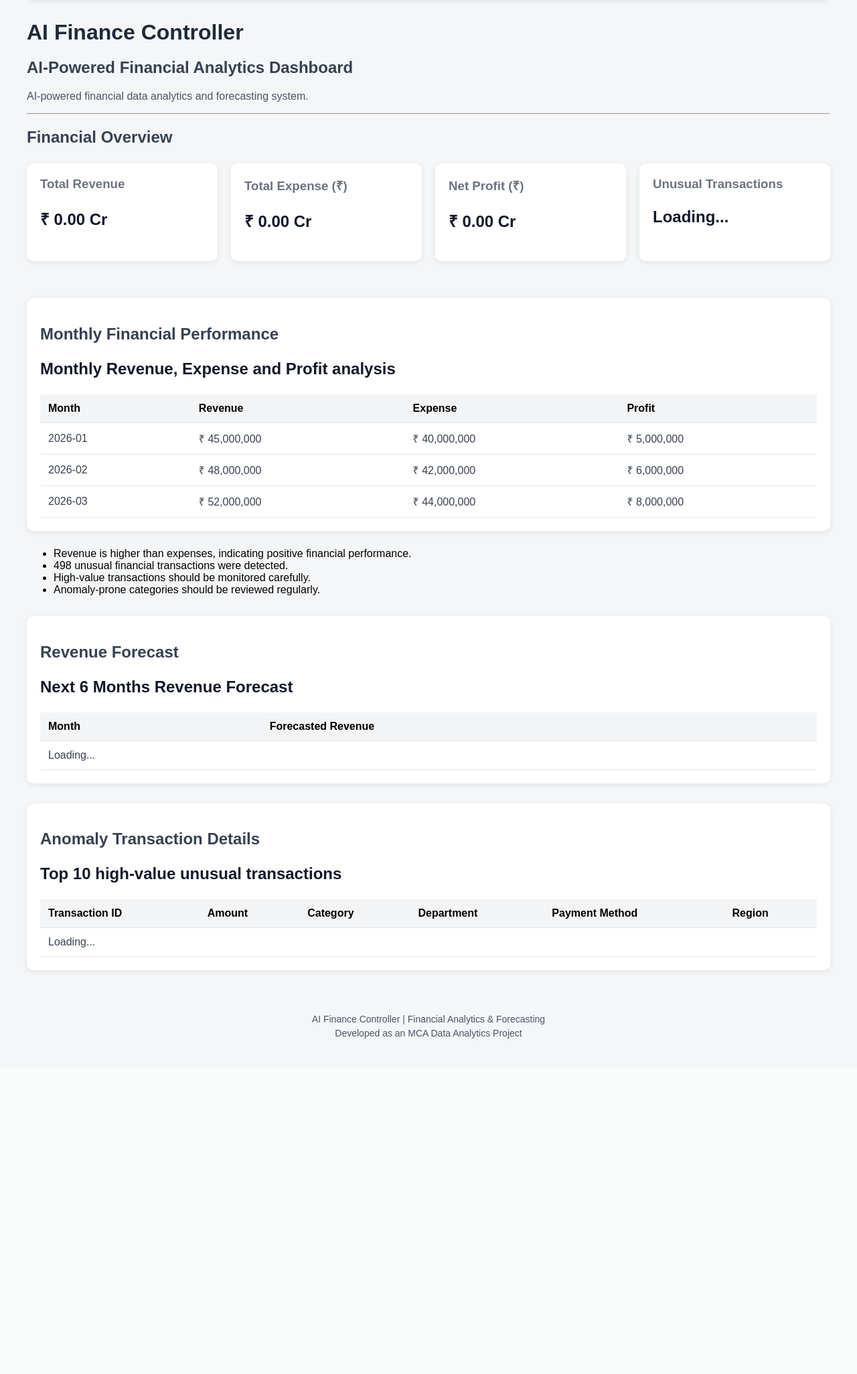
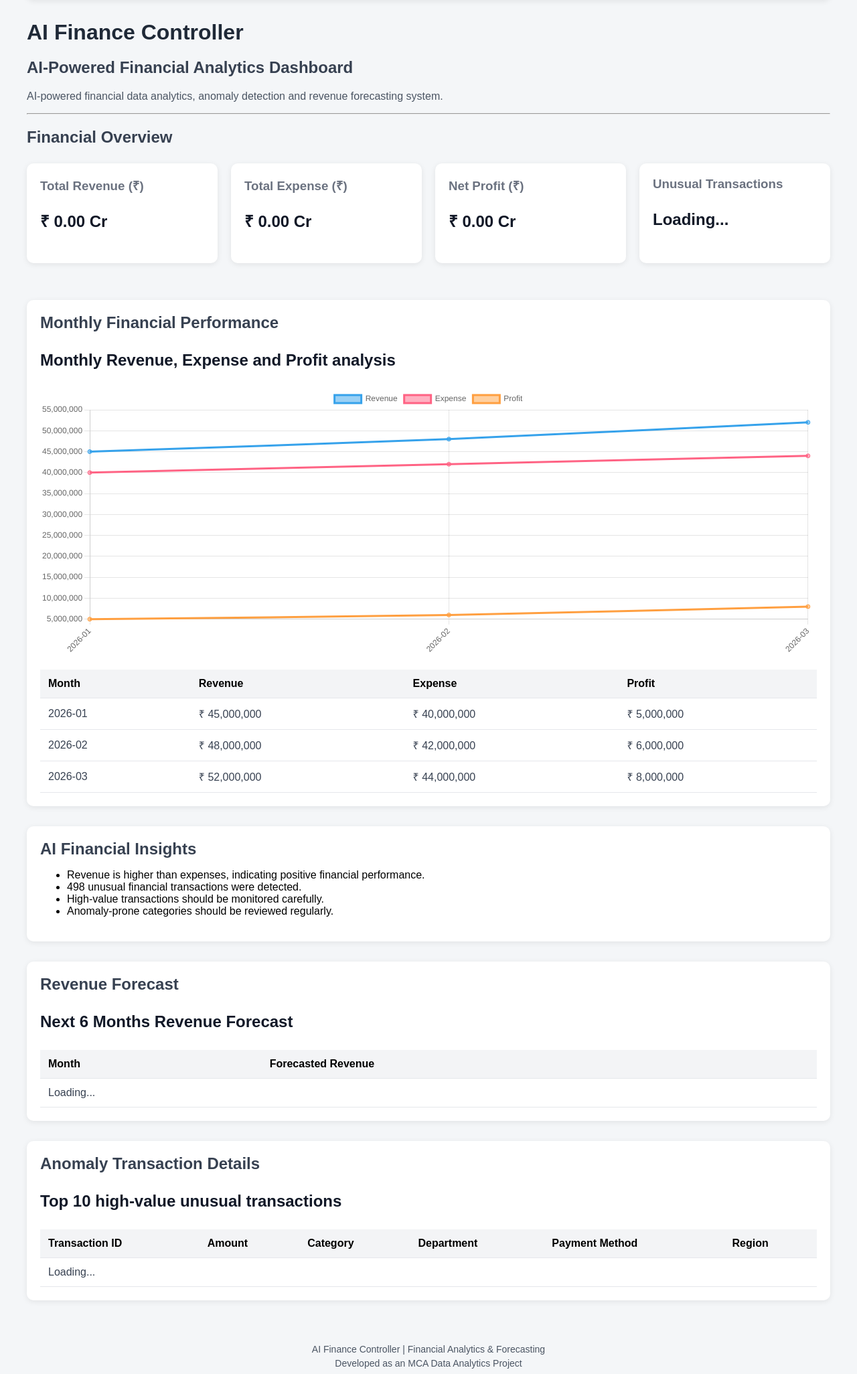
Before and after one commit to Adiii220/ai-finance-controller, a Flask app: page / in a window 1280 px wide. Shown: the part 73-2125 px from the top of the page at 67% size. Before the commit the page ends 1624 px from the top, so only its background shows below. Run offline with Flask 3, Linux system fonts and the light colour scheme; data that the repository does not hold is empty.

Commit message:
Improve Flask dashboard UI and charts

```diff
--- a/app/static/style.css
+++ b/app/static/style.css
@@ -147,3 +147,20 @@ html {
 .footer p {
     margin: 5px 0;
 }
+#monthlyChart {
+    max-height: 400px;
+    margin-top: 20px;
+}
+#monthlyChart {
+    width: 100%;
+    max-height: 400px;
+    margin-top: 20px;
+}
+.card h2 {
+    margin-top: 0;
+    margin-bottom: 10px;
+}
+
+.card p {
+    line-height: 1.5;
+}
--- a/app/templates/index.html
+++ b/app/templates/index.html
@@ -1,17 +1,28 @@
 <!DOCTYPE html>
 <html lang="en">
+
 <head>
     <meta charset="UTF-8">
     <meta name="viewport" content="width=device-width, initial-scale=1.0">
+
     <title>AI Finance Controller</title>
-    <link rel="stylesheet" href="{{ url_for('static', filename='style.css') }}">
+
+    <link rel="stylesheet"
+          href="{{ url_for('static', filename='style.css') }}">
+
+    <script src="https://cdn.jsdelivr.net/npm/chart.js"></script>
 </head>
 
 <body>
+
 <div class="dashboard">
-   <div>
+
+    <!-- NAVBAR -->
     <nav class="navbar">
-    <div class="logo">AI Finance Controller</div>
+
+        <div class="logo">
+            AI Finance Controller
+        </div>
 
         <div class="nav-links">
             <a href="/">Dashboard</a>
@@ -20,19 +31,34 @@
             <a href="#forecast">Forecast</a>
             <a href="#anomalies">Anomalies</a>
         </div>
+
     </nav>
+
+
+    <!-- HEADER -->
+    <div>
+
         <h1>AI Finance Controller</h1>
 
         <h2>AI-Powered Financial Analytics Dashboard</h2>
 
-    <p>AI-powered financial data analytics and forecasting system.</p>
+        <p>
+            AI-powered financial data analytics, anomaly detection
+            and revenue forecasting system.
+        </p>
 
         <hr>
-    <div>
+
+    </div>
+
+
+    <!-- FINANCIAL OVERVIEW -->
     <h2>Financial Overview</h2>
+
     <div class="cards">
+
         <div class="card">
-        <h3>Total Revenue</h3>
+            <h3>Total Revenue (₹)</h3>
             <p id="revenue">Loading...</p>
         </div>
 
@@ -50,15 +76,23 @@
             <h3>Unusual Transactions</h3>
             <p id="anomalies">Loading...</p>
         </div>
+
     </div>
+
+
+    <!-- MONTHLY ANALYSIS -->
     <div class="card" id="monthly" style="margin-top: 30px;">
+
         <h2>Monthly Financial Performance</h2>
 
         <p>
             Monthly Revenue, Expense and Profit analysis
         </p>
 
+        <canvas id="monthlyChart"></canvas>
+
         <table>
+
             <thead>
                 <tr>
                     <th>Month</th>
@@ -69,24 +103,43 @@
             </thead>
 
             <tbody id="monthly-data">
+
                 <tr>
                     <td colspan="4">Loading...</td>
                 </tr>
+
             </tbody>
+
         </table>
+
     </div>
 
 
-    <ul id="insights">
+    <!-- AI INSIGHTS -->
+    <div class="card" id="insights" style="margin-top: 30px;">
+
+        <h2>AI Financial Insights</h2>
+
+        <ul id="insights-list">
+
             <li>Loading financial insights...</li>
+
         </ul>
+
     </div>
+
+
+    <!-- REVENUE FORECAST -->
     <div class="card" id="forecast" style="margin-top: 30px;">
+
         <h2>Revenue Forecast</h2>
 
-    <p>Next 6 Months Revenue Forecast</p>
+        <p>
+            Next 6 Months Revenue Forecast
+        </p>
 
         <table>
+
             <thead>
                 <tr>
                     <th>Month</th>
@@ -95,19 +148,31 @@
             </thead>
 
             <tbody id="forecast-data">
+
                 <tr>
                     <td colspan="2">Loading...</td>
                 </tr>
+
             </tbody>
+
         </table>
+
     </div>
+
+
+    <!-- ANOMALY DETAILS -->
     <div class="card" id="anomalies" style="margin-top: 30px;">
+
         <h2>Anomaly Transaction Details</h2>
 
-    <p>Top 10 high-value unusual transactions</p>
+        <p>
+            Top 10 high-value unusual transactions
+        </p>
 
         <table>
+
             <thead>
+
                 <tr>
                     <th>Transaction ID</th>
                     <th>Amount</th>
@@ -116,117 +181,317 @@
                     <th>Payment Method</th>
                     <th>Region</th>
                 </tr>
+
             </thead>
 
             <tbody id="anomaly-details">
+
                 <tr>
                     <td colspan="6">Loading...</td>
                 </tr>
+
             </tbody>
+
         </table>
+
     </div>
+
+
+    <!-- FOOTER -->
+    <footer class="footer">
+
+        <p>
+            AI Finance Controller | Financial Analytics & Forecasting
+        </p>
+
+        <p>
+            Developed as an MCA Data Analytics Project
+        </p>
+
+    </footer>
+
 </div>
-</div>
-</div>
+
+
+<!-- JAVASCRIPT -->
 <script>
+
+    // =========================
+    // FINANCIAL SUMMARY
+    // =========================
+
     fetch("/api/summary")
+
         .then(response => response.json())
+
         .then(data => {
+
             document.getElementById("revenue").textContent =
-                "₹ " + (data.total_revenue / 10000000).toFixed(2) + " Cr";
+                "₹ " +
+                (data.total_revenue / 10000000).toFixed(2) +
+                " Cr";
 
             document.getElementById("expense").textContent =
-                "₹ " + (data.total_expense / 10000000).toFixed(2) + " Cr";
+                "₹ " +
+                (data.total_expense / 10000000).toFixed(2) +
+                " Cr";
 
             document.getElementById("profit").textContent =
-                "₹ " + (data.total_revenue / 10000000).toFixed(2) + " Cr";
+                "₹ " +
+                (data.net_profit / 10000000).toFixed(2) +
+                " Cr";
+
         });
 
+
+    // =========================
+    // ANOMALIES COUNT
+    // =========================
+
     fetch("/api/anomalies")
+
         .then(response => response.json())
+
         .then(data => {
+
             document.getElementById("anomalies").textContent =
                 data.total_anomalies.toLocaleString();
+
         });
+
+
+    // =========================
+    // MONTHLY ANALYSIS + CHART
+    // =========================
+
     fetch("/api/monthly")
+
         .then(response => response.json())
+
         .then(data => {
-            const tableBody = document.getElementById("monthly-data");
+
+            const tableBody =
+                document.getElementById("monthly-data");
 
             tableBody.innerHTML = "";
 
+
+            // Monthly table
+
             data.data.forEach(row => {
-                const tr = document.createElement("tr");
+
+                const tr =
+                    document.createElement("tr");
 
                 tr.innerHTML = `
                     <td>${row.month}</td>
-                    <td>₹ ${row.revenue.toLocaleString()}</td>
-                    <td>₹ ${row.expense.toLocaleString()}</td>
-                    <td>₹ ${row.profit.toLocaleString()}</td>
+                    <td>₹ ${Number(row.revenue).toLocaleString()}</td>
+                    <td>₹ ${Number(row.expense).toLocaleString()}</td>
+                    <td>₹ ${Number(row.profit).toLocaleString()}</td>
                 `;
 
                 tableBody.appendChild(tr);
+
             });
+
+
+            // Monthly chart
+
+            const ctx =
+                document.getElementById("monthlyChart");
+
+
+            new Chart(ctx, {
+
+                type: "line",
+
+                data: {
+
+                    labels:
+                        data.data.map(row => row.month),
+
+                    datasets: [
+
+                        {
+                            label: "Revenue",
+
+                            data:
+                                data.data.map(
+                                    row => row.revenue
+                                ),
+
+                            tension: 0.3
+                        },
+
+                        {
+                            label: "Expense",
+
+                            data:
+                                data.data.map(
+                                    row => row.expense
+                                ),
+
+                            tension: 0.3
+                        },
+
+                        {
+                            label: "Profit",
+
+                            data:
+                                data.data.map(
+                                    row => row.profit
+                                ),
+
+                            tension: 0.3
+                        }
+
+                    ]
+
+                },
+
+                options: {
+
+                    responsive: true,
+
+                    maintainAspectRatio: true,
+
+                    scales: {
+
+                        x: {
+
+                            ticks: {
+
+                                maxRotation: 45,
+
+                                minRotation: 45
+
+                            }
+
+                        }
+
+                    }
+
+                }
+
             });
+
+        });
+
+
+    // =========================
+    // AI FINANCIAL INSIGHTS
+    // =========================
+
     fetch("/api/insights")
+
         .then(response => response.json())
+
         .then(data => {
-            const insightsList = document.getElementById("insights");
+
+            const insightsList =
+                document.getElementById("insights-list");
 
             insightsList.innerHTML = "";
 
+
             data.insights.forEach(insight => {
-                const li = document.createElement("li");
+
+                const li =
+                    document.createElement("li");
+
                 li.textContent = insight;
+
                 insightsList.appendChild(li);
+
             });
+
         });
+
+
+    // =========================
+    // REVENUE FORECAST
+    // =========================
+
     fetch("/api/forecast")
+
         .then(response => response.json())
+
         .then(data => {
-            const forecastTable = document.getElementById("forecast-data");
+
+            const forecastTable =
+                document.getElementById("forecast-data");
 
             forecastTable.innerHTML = "";
 
+
             data.forecast.forEach(row => {
-                const tr = document.createElement("tr");
+
+                const tr =
+                    document.createElement("tr");
 
                 tr.innerHTML = `
                     <td>${row.month}</td>
-                    <td>₹ ${Number(row.forecasted_revenue).toLocaleString()}</td>
+                    <td>
+                        ₹ ${Number(
+                            row.forecasted_revenue
+                        ).toLocaleString()}
+                    </td>
                 `;
 
                 forecastTable.appendChild(tr);
+
             });
+
         });
+
+
+    // =========================
+    // ANOMALY DETAILS
+    // =========================
+
     fetch("/api/anomaly-details")
+
         .then(response => response.json())
+
         .then(data => {
+
             const anomalyTable =
                 document.getElementById("anomaly-details");
 
             anomalyTable.innerHTML = "";
 
+
             data.anomalies.forEach(row => {
-                const tr = document.createElement("tr");
+
+                const tr =
+                    document.createElement("tr");
 
                 tr.innerHTML = `
                     <td>${row.transaction_id}</td>
-                    <td>₹ ${Number(row.amount).toLocaleString()}</td>
+
+                    <td>
+                        ₹ ${Number(
+                            row.amount
+                        ).toLocaleString()}
+                    </td>
+
                     <td>${row.category}</td>
+
                     <td>${row.department}</td>
+
                     <td>${row.payment_method}</td>
+
                     <td>${row.region}</td>
                 `;
 
                 anomalyTable.appendChild(tr);
+
             });
+
         });
+
 </script>
-</div>
-<footer class="footer">
-    <p>AI Finance Controller | Financial Analytics & Forecasting</p>
-    <p>Developed as an MCA Data Analytics Project</p>
-</footer>
+
 </body>
+
 </html>
```
Lines whose indentation alone changed are shown as unchanged.
